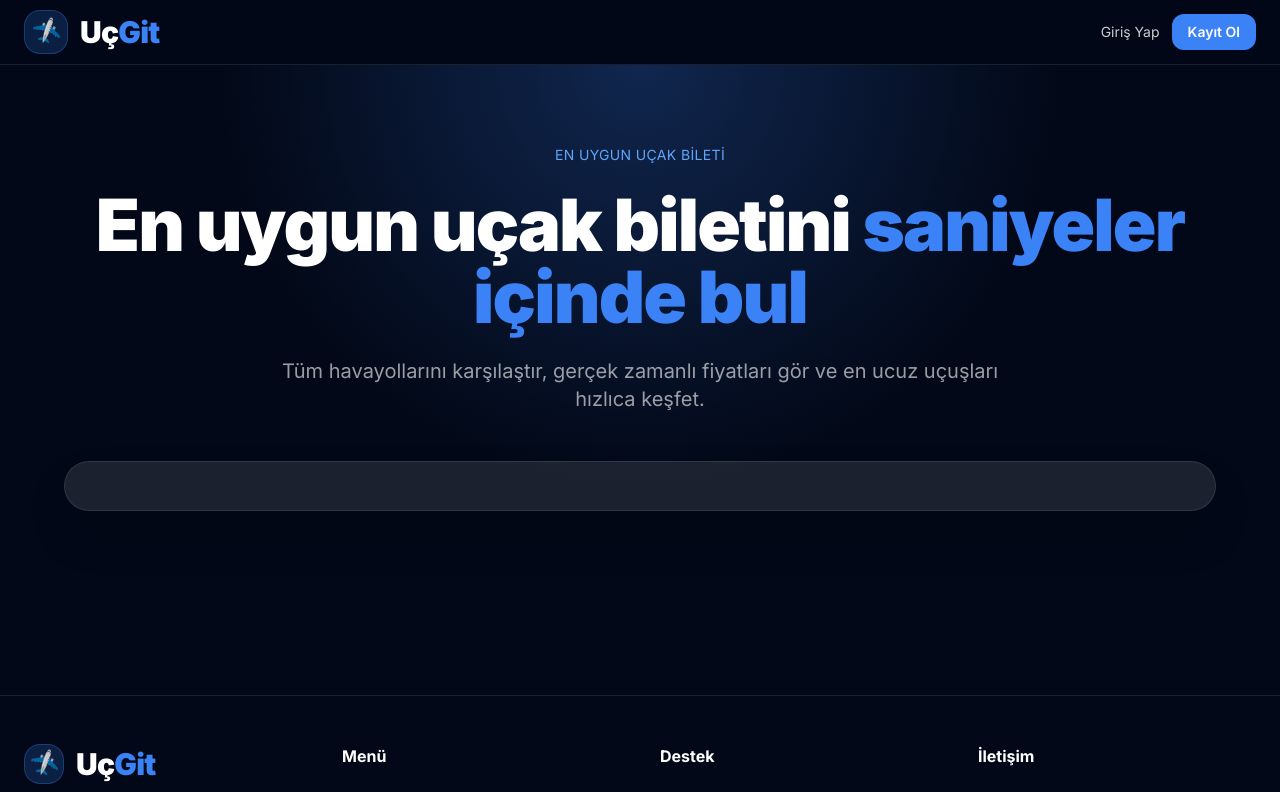
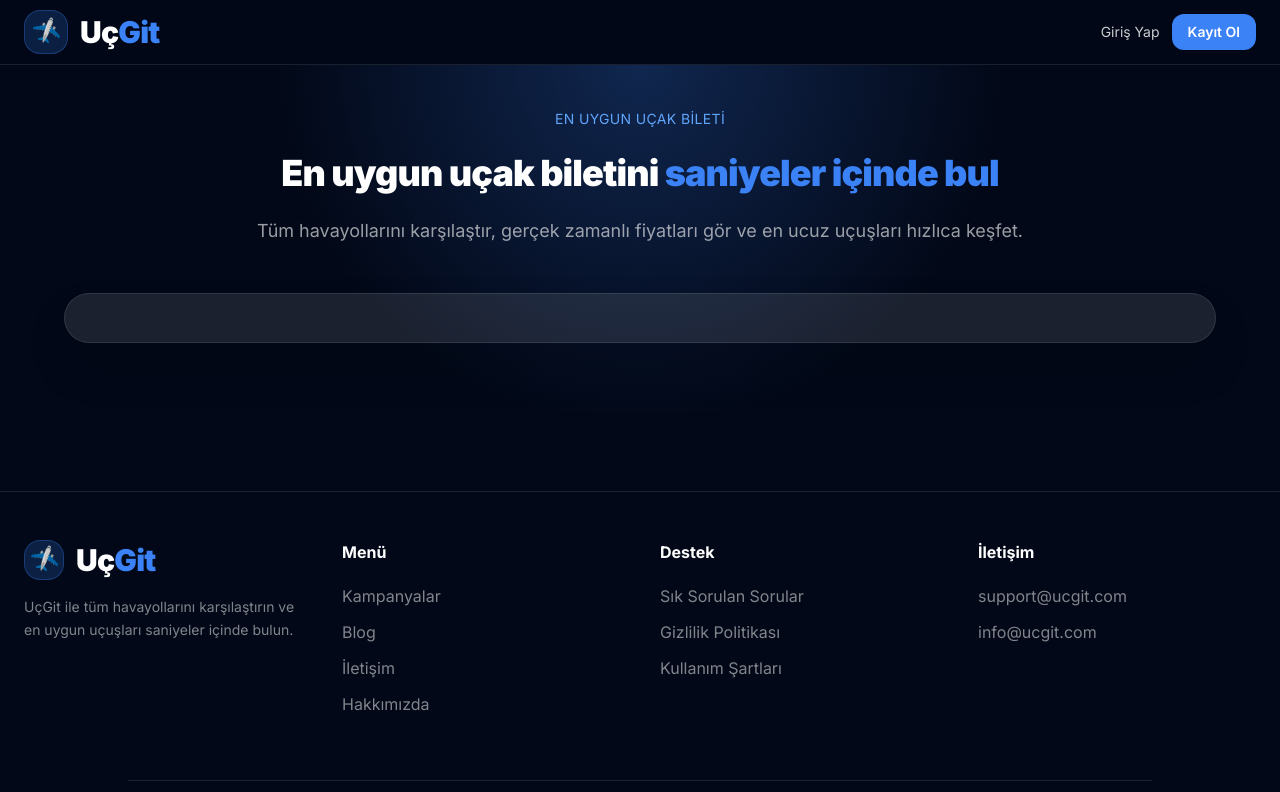
Before and after one commit to melihizzet/flight-platform, a Next.js app: page / in a window 1280 px wide. Shown: the top 792 px of the page. Built offline with nearby package versions, Linux system fonts and the light colour scheme.

Commit message:
update twoo

```diff
--- a/app/page.tsx
+++ b/app/page.tsx
@@ -61,7 +61,7 @@ export default function HomePage() {
       </header>
 
       {/* HERO */}
-      <section className="relative py-20 px-6">
+      <section className="relative py-11 px-6">
 
         <div className="absolute inset-0 bg-[radial-gradient(circle_at_top,rgba(59,130,246,0.25),transparent_50%)]"></div>
 
@@ -71,14 +71,14 @@ export default function HomePage() {
             En Uygun Uçak Bileti
           </p>
 
-          <h1 className="text-4xl md:text-7xl font-black leading-tight mb-6 tracking-tight">
+          <h1 className="text-2xl md:text-4xl font-black leading-tight mb-6 tracking-tight">
             En uygun uçak biletini{" "}
             <span className="text-blue-500">
               saniyeler içinde bul
             </span>
           </h1>
 
-          <p className="text-lg md:text-xl text-white/60 max-w-3xl mx-auto mb-12 leading-relaxed">
+          <p className="text-base md:text-lg text-white/60 max-w-3xl mx-auto mb-12 leading-relaxed">
             Tüm havayollarını karşılaştır, gerçek zamanlı fiyatları gör
             ve en ucuz uçuşları hızlıca keşfet.
           </p>
```
